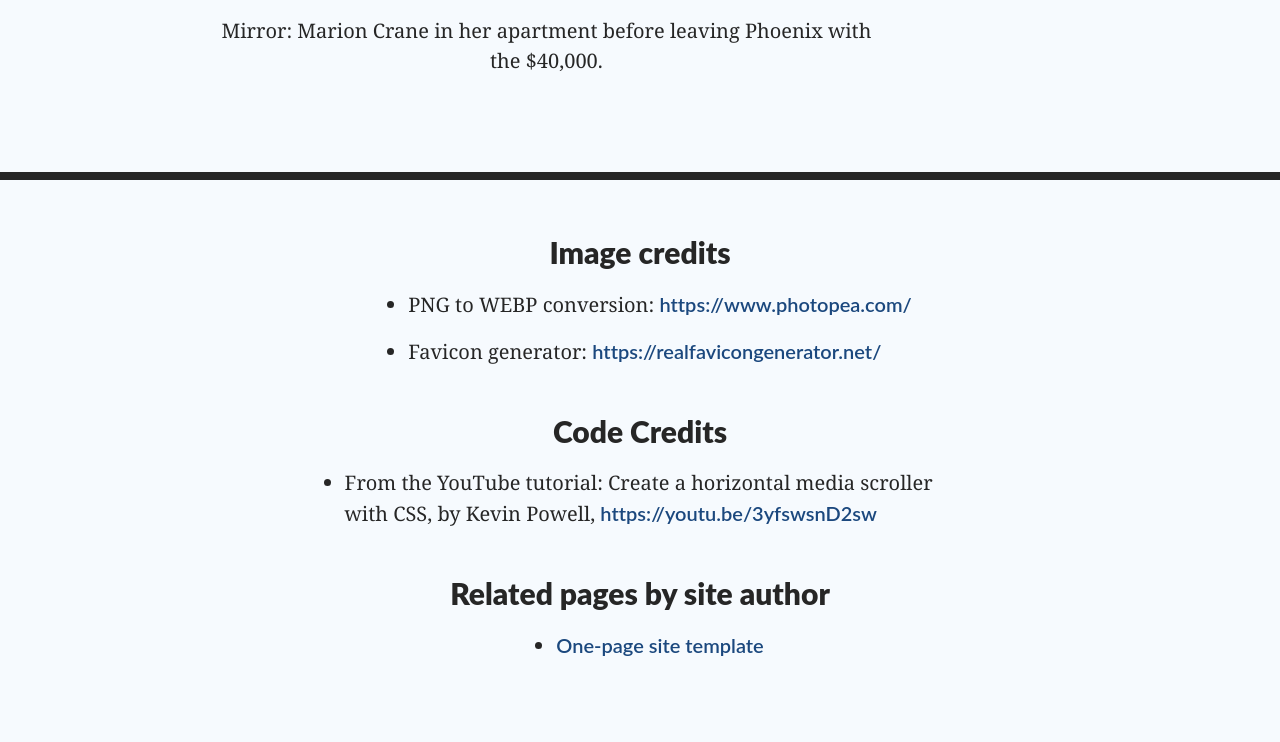
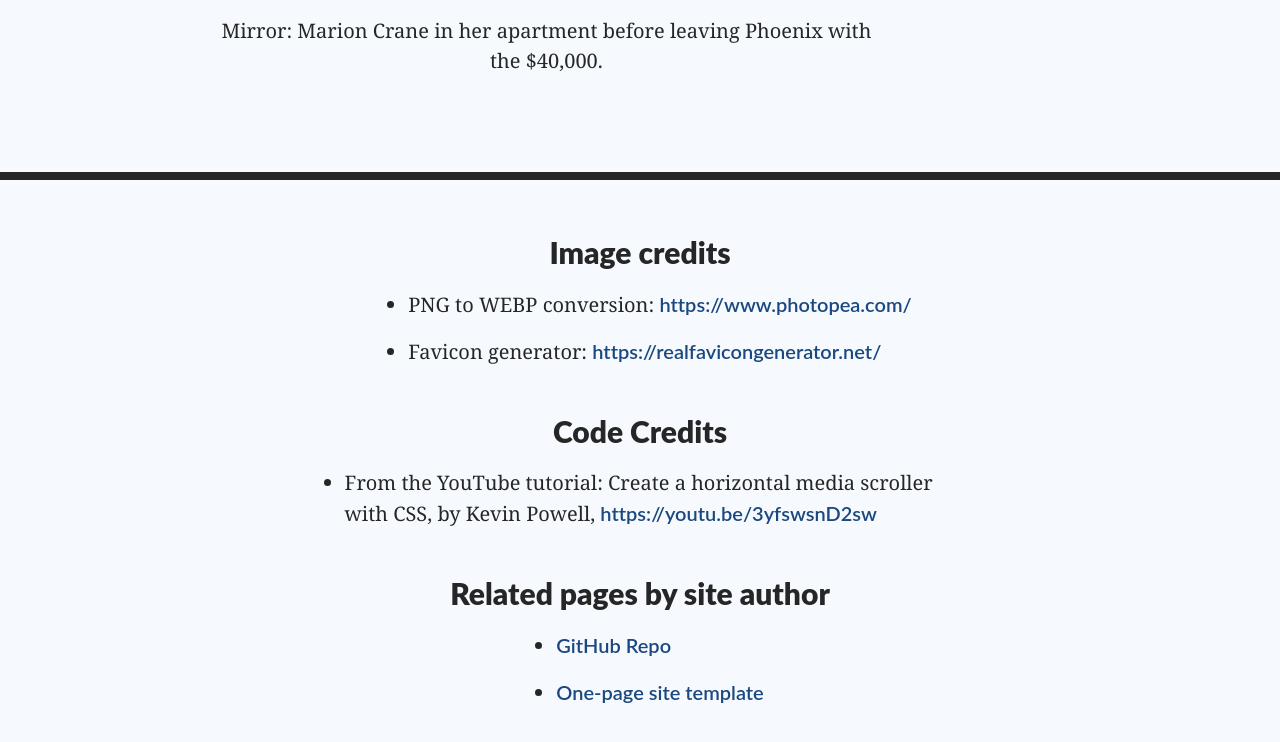
Before and after one commit to chrisnajman/css-horizontal-media-scroller, a website built with webpack: page src/index.html in a window 1280 px wide. Shown: the part 1091-1833 px from the top of the page. Built offline with nearby package versions, Linux system fonts and the light colour scheme; a web font is replaced by a local one.

Commit message:
Added link to GitHub repo in footer

```diff
--- a/src/index.html
+++ b/src/index.html
@@ -173,6 +173,14 @@
           <ul>
             <li>
               <a
+                href="https://github.com/chrisnajman/css-horizontal-media-scroller"
+                target="_blank"
+                rel="noopener noreferrer"
+                >GitHub Repo</a
+              >
+            </li>
+            <li>
+              <a
                 href="https://github.com/chrisnajman/one-page-site-template"
                 target="_blank"
                 rel="noopener noreferrer"
```
Also changed, not shown: dist/index.html, 1 other file.
